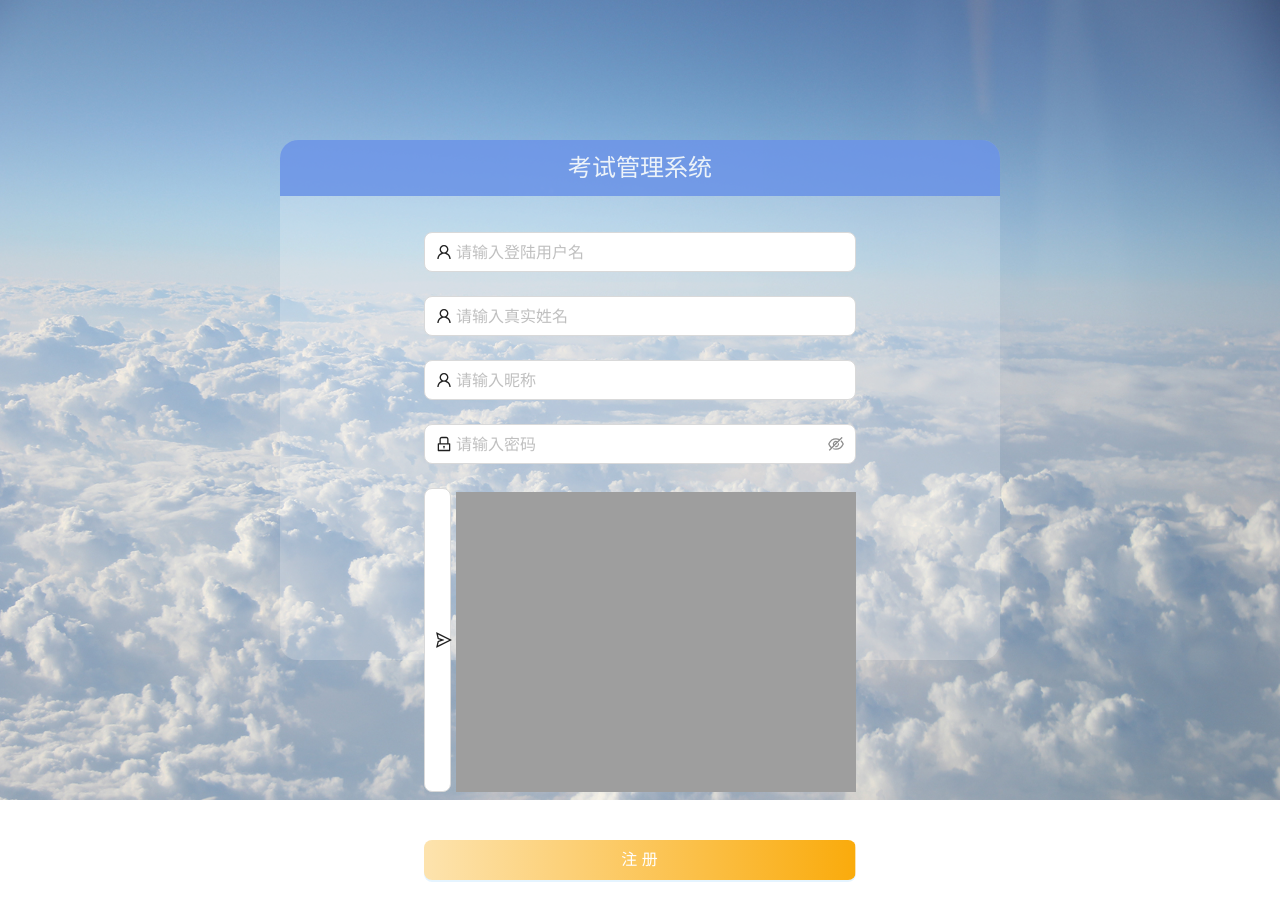
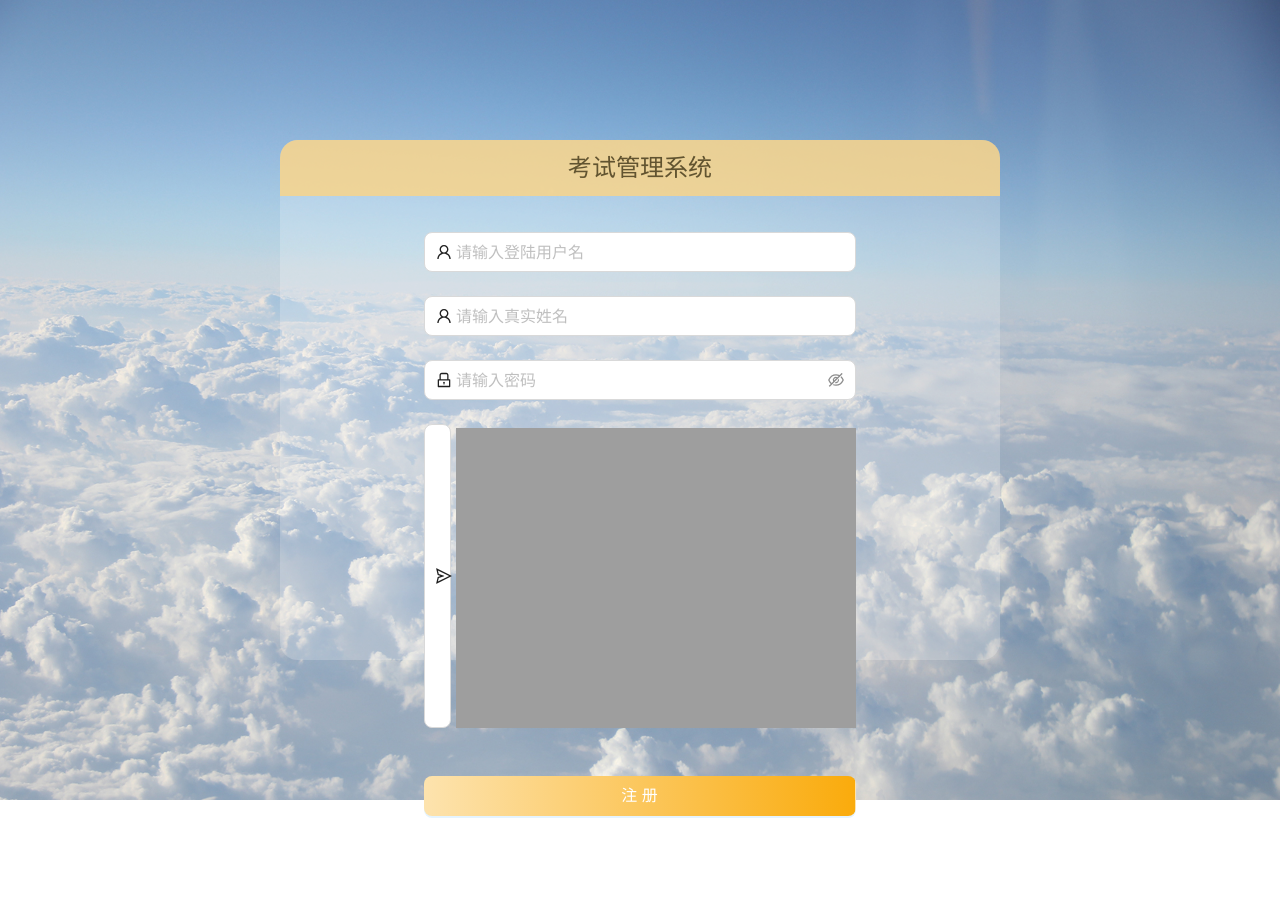
Before and after one commit to dan-0526/exam-frontend, a Vue app: page /register in a window 1280 px wide. After the commit the page ends 840 px from the top, so only its background shows below. Built offline with nearby package versions, Linux system fonts and the light colour scheme.

Commit message:
feat： 注册界面优化

```diff
--- a/src/views/Register.vue
+++ b/src/views/Register.vue
@@ -3,7 +3,7 @@
         <a-form :model="formState" name="basic" :label-col="{ span: 0 }" :wrapper-col="{ span: 24 }" :colon="false"
             autocomplete="off" class="login-box" @finish="onFinish" @finishFailed="onFinishFailed" :rules="formRules"
             ref="formRef">
-            <a-row class="login-header"> 考试管理系统 </a-row>
+            <a-row class="register-header"> 考试管理系统 </a-row>
             <div class="login-form-items register-form-items">
                 <a-form-item label="" name="username" ref="name">
                     <a-input v-model:value="formState.username" size="large" placeholder="请输入登陆用户名">
@@ -14,13 +14,6 @@
                 </a-form-item>
                 <a-form-item label="" name="realname" ref="realname">
                     <a-input v-model:value="formState.realname" size="large" placeholder="请输入真实姓名">
-                        <template #prefix>
-                            <UserOutlined class="site-form-item-icon" />
-                        </template>
-                    </a-input>
-                </a-form-item>
-                <a-form-item label="" name="nickname" ref="nickname">
-                    <a-input v-model:value="formState.nickname" size="large" placeholder="请输入昵称">
                         <template #prefix>
                             <UserOutlined class="site-form-item-icon" />
                         </template>
@@ -95,11 +88,7 @@ const formRules = reactive({
         { min: 4, max: 32, message: '名称长度需 4 到 32 个字符', trigger: 'blur' },
     ],
     realname: [
-        { required: true, message: '请输入昵称!' },
-        { min: 2, max: 24, message: '长度需 2 到 24 个字符', trigger: 'blur' },
-    ],
-    nickname: [
-        { required: false},
+        { required: true, message: '请输入姓名!' },
         { min: 2, max: 24, message: '长度需 2 到 24 个字符', trigger: 'blur' },
     ],
     password: [
@@ -134,6 +123,7 @@ const onFinish = (values: FormState) => {
     const { code, ...other } = values;
     //发送登录请求
     axios.post(API.common.register, other).then(async (resp: { data: Res<string> }) => {
+        console.log(resp);
         if (resp.data.code === 200) {
             localStorage.setItem('authorization', resp.data.data);
             message.warning('注册成功^_^');
@@ -148,6 +138,8 @@ const onFinish = (values: FormState) => {
             getCode();
             message.warning(resp.data.message);
         }
+    }).catch(() => {
+        message.warning('请求出错');
     });
 };
 const onFinishFailed = (error: any) => {
@@ -169,7 +161,18 @@ const onFinishFailed = (error: any) => {
 .register {}
 
 .register-box {}
-
+.register-header {
+  background-color: #FDD585;
+  height: 56;
+  color: #513804;
+  opacity: 0.8;
+  font-size: 24px;
+  line-height: 56px;
+  padding: 0 18px;
+  display: flex;
+  justify-content: center;
+  border-radius: 18px 18px 0 0;
+}
 .register-button {
     width: 100%;
     border-left: transparent;
```
